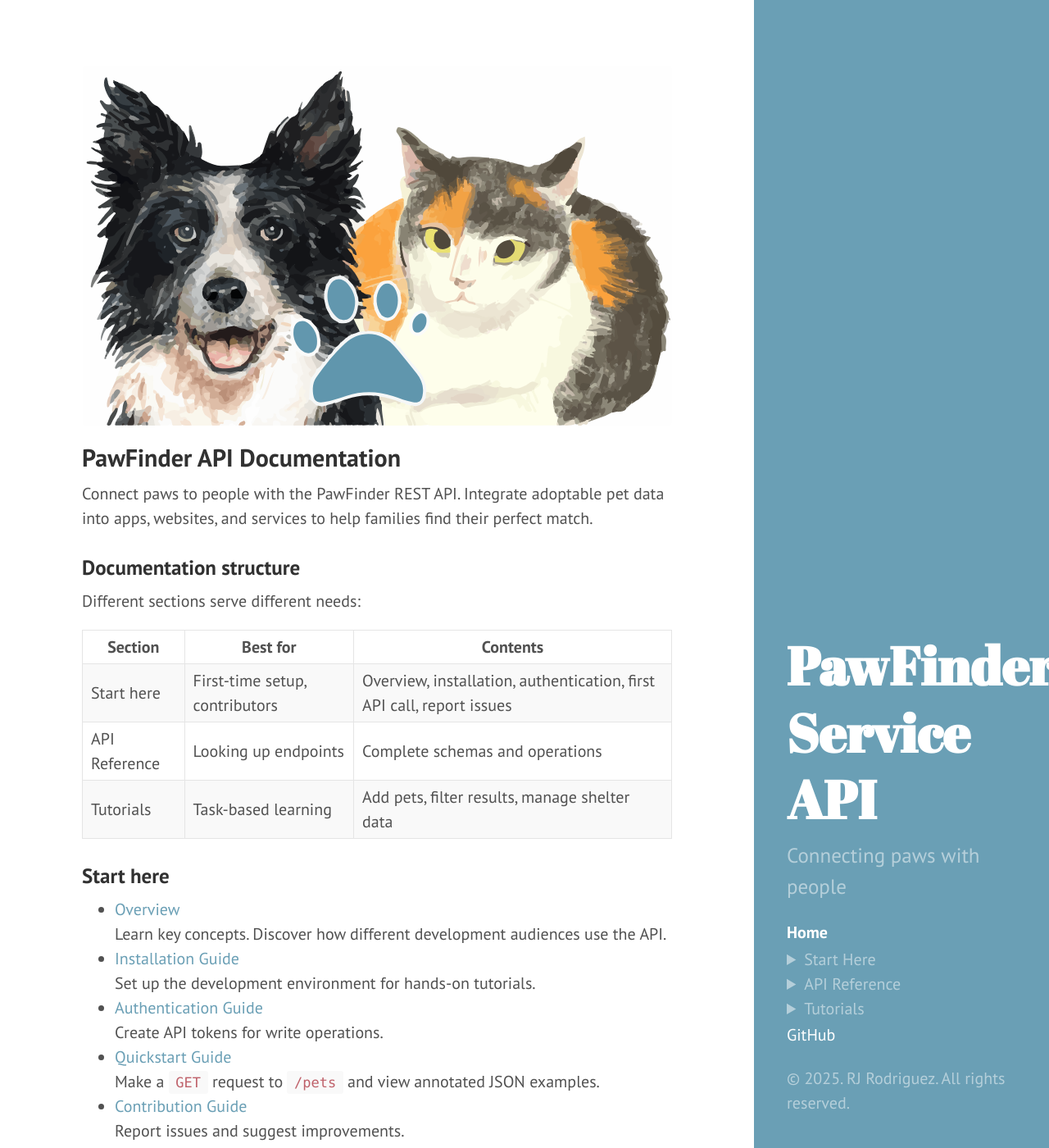
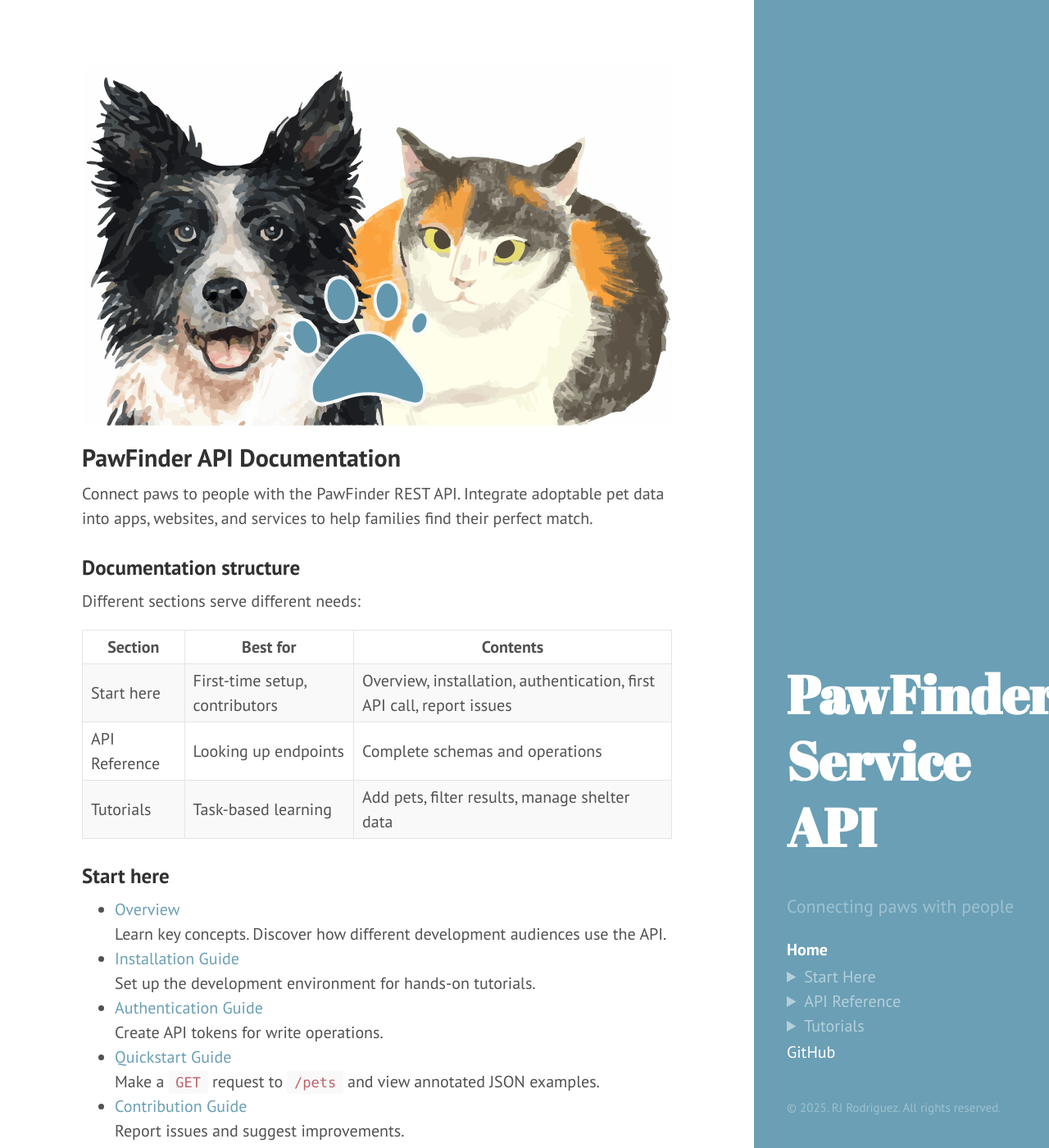
Before and after one commit to rhyannonjoy/pawfinder-service, a Jekyll site: the page built from index.md, in a window 1280 px wide and 1400 px high. Shown: the whole window at 82% size. Built offline with Jekyll 4.4.1, drawn with Linux system fonts in a browser that asks for light colours.

Commit message:
docs(public/css/hyde.css): clean-up nav panel font

```diff
--- a/public/css/hyde.css
+++ b/public/css/hyde.css
@@ -114,6 +114,12 @@ a.sidebar-nav-item:focus {
   }
 }
 
+/* Sidebar text styling */
+.sidebar .sidebar-about p.lead {
+  font-size: 1.1rem !important;
+  line-height: 1.4 !important;
+  font-weight: 400 !important;
+}
 
 /* Container
  *
@@ -248,3 +254,11 @@ a.sidebar-nav-item:focus {
 .theme-base-0f .related-posts li a:hover {
   color: #8f5536;
 }
+
+/* Copyright text */
+.sidebar p:last-child {
+  font-size: 0.75rem !important;
+  opacity: 0.7 !important;
+  line-height: 1.3 !important;
+  margin-top: 2rem !important;
+}
```
